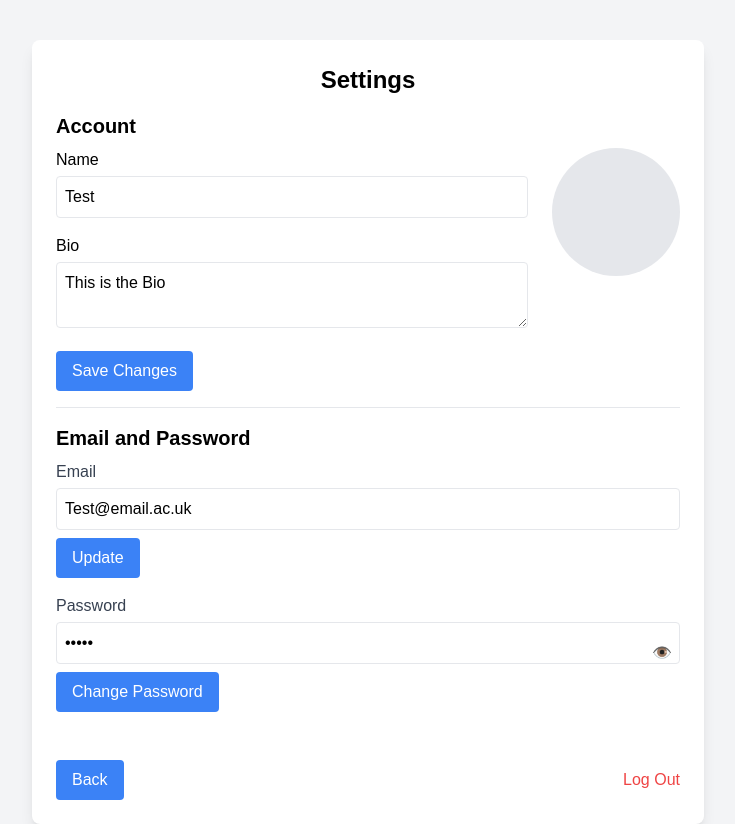
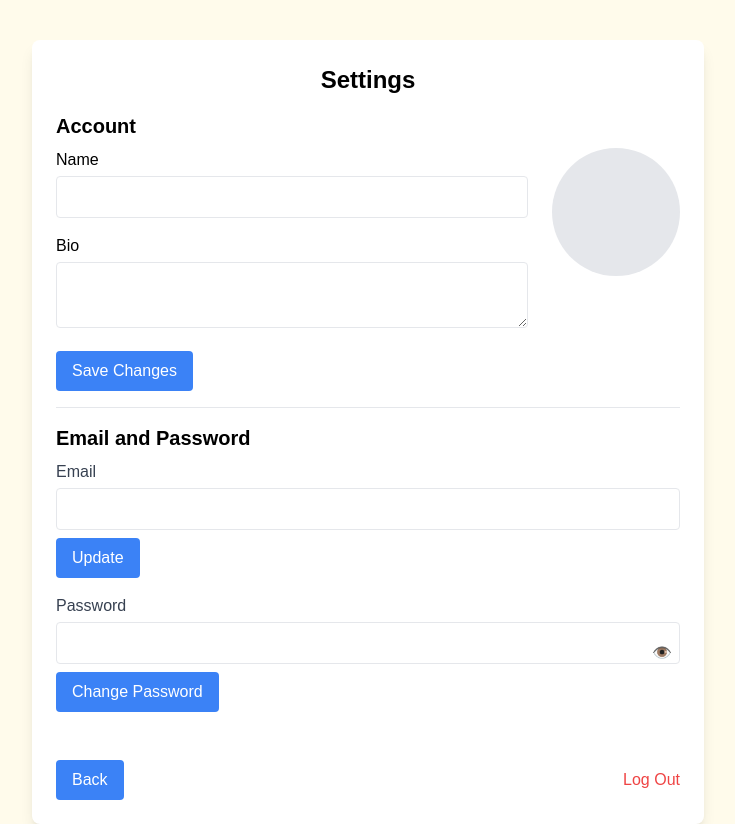
Before and after one commit to byQuexo/ChefChecker-UI, a Next.js app: page /settings in a window 1280 px wide. Shown: the whole page, without its empty margins (272-1007 px from the left). Built offline with nearby package versions, Linux system fonts and the light colour scheme.

Commit message:
Color Changes

```diff
--- a/src/app/settings/page.tsx
+++ b/src/app/settings/page.tsx
@@ -3,14 +3,15 @@ import React, { useState, useRef } from 'react';
 import EmailPasswordSection from '../settings/EmailPasswordSection';
 
 export default function Settings() {
-  const [name, setName] = useState('Test');
-  const [bio, setBio] = useState('This is the Bio');
-  const [email, setEmail] = useState('Test@email.ac.uk');
-  const [password, setPassword] = useState('12345');
+  // State initialization with empty values instead of static ones
+  const [name, setName] = useState('');
+  const [bio, setBio] = useState('');
+  const [email, setEmail] = useState('');
+  const [password, setPassword] = useState('');
   const [profilePicture, setProfilePicture] = useState<string | null>(null);
   const [showPassword, setShowPassword] = useState(false);
 
-  const fileInputRef = useRef<HTMLInputElement>(null); // Create a ref for the file input
+  const fileInputRef = useRef<HTMLInputElement>(null);
 
   // Handlers for input changes
   const handleNameChange = (e: React.ChangeEvent<HTMLInputElement>) => {
@@ -21,31 +22,28 @@ export default function Settings() {
     setBio(e.target.value);
   };
 
-  // Handler for file input change
   const handleProfilePictureChange = (e: React.ChangeEvent<HTMLInputElement>) => {
-    const file = e.target.files?.[0]; // Get the selected file
+    const file = e.target.files?.[0];
     if (file) {
       const reader = new FileReader();
       reader.onloadend = () => {
-        setProfilePicture(reader.result as string); // Store the picture as a base64 URL for display
+        setProfilePicture(reader.result as string);
       };
       reader.readAsDataURL(file);
     }
   };
 
-  // Trigger file explorer when profile picture is clicked
   const handleProfilePictureClick = () => {
-    fileInputRef.current?.click(); // Programmatically click the hidden input
+    fileInputRef.current?.click();
   };
 
-  // Toggle password visibility
   const togglePasswordVisibility = () => {
     setShowPassword(!showPassword);
   };
 
-  // Handlers for button actions
   const handleSaveChanges = () => {
     console.log("Changes saved");
+    // Here you can also add a function to save data to your database or API.
   };
 
   const handleUpdateEmail = () => {
@@ -65,7 +63,7 @@ export default function Settings() {
   };
 
   return (
-    <div className="flex flex-col items-center min-h-screen bg-gray-100">
+    <div className="flex flex-col items-center min-h-screen bg-amber-50">
       <div className="w-full max-w-2xl bg-white shadow-lg rounded-lg mt-10 p-6">
         <h1 className="text-2xl font-semibold mb-4 text-center text-black">Settings</h1>
 
@@ -74,9 +72,7 @@ export default function Settings() {
           <h2 className="text-xl font-semibold mb-2 text-black">Account</h2>
 
           <div className="flex justify-between items-start">
-            {/* Left Side: Name and Bio */}
             <div className="flex-1 mr-6">
-              {/* Name Field */}
               <div className="mb-4">
                 <label className="block mb-1 text-black">Name</label>
                 <input
@@ -87,7 +83,6 @@ export default function Settings() {
                 />
               </div>
 
-              {/* Bio Field */}
               <div className="mb-4">
                 <label className="block mb-1 text-black">Bio</label>
                 <textarea
@@ -98,38 +93,31 @@ export default function Settings() {
                 />
               </div>
 
-              {/* Save Changes Button */}
               <button className="bg-blue-500 text-white px-4 py-2 rounded hover:bg-blue-600" onClick={handleSaveChanges}>
                 Save Changes
               </button>
             </div>
 
-            {/* Right Side: Profile Picture */}
             <div className="relative w-32 h-32 bg-gray-200 rounded-full flex items-center justify-center overflow-hidden cursor-pointer" onClick={handleProfilePictureClick}>
               {profilePicture ? (
                 <img src={profilePicture} alt="Profile" className="w-full h-full object-cover" />
               ) : (
                 <span className="text-gray-500 text-2xl"></span>
               )}
-
-              {/* Hover Effect */}
               <div className="absolute inset-0 bg-black bg-opacity-50 opacity-0 hover:opacity-100 transition-opacity duration-300 flex items-center justify-center text-white text-sm font-semibold">
                 Change Picture
               </div>
             </div>
-
-            {/* Hidden File Input */}
             <input
               type="file"
               ref={fileInputRef}
               accept="image/*"
               onChange={handleProfilePictureChange}
-              style={{ display: 'none' }} // Hide the file input
+              style={{ display: 'none' }}
             />
           </div>
         </div>
 
-        {/* Email and Password Section */}
         <EmailPasswordSection
           email={email}
           password={password}
@@ -141,7 +129,6 @@ export default function Settings() {
           handleChangePassword={handleChangePassword}
         />
 
-        {/* Back Button and Logout Link */}
         <div className="flex justify-between items-center">
           <button className="bg-blue-500 text-white px-4 py-2 rounded hover:bg-blue-600" onClick={handleGoBack}>
             Back
```
